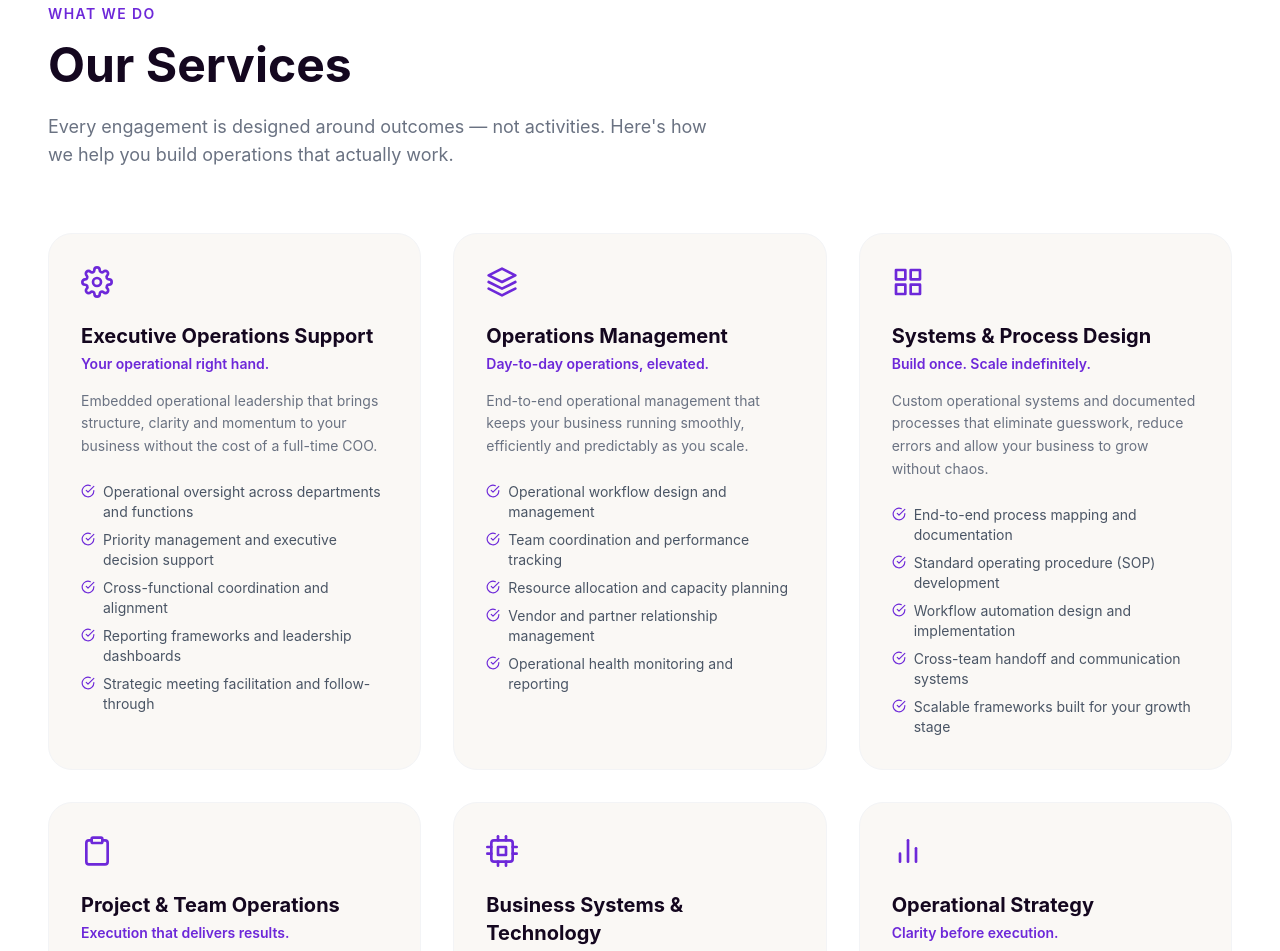
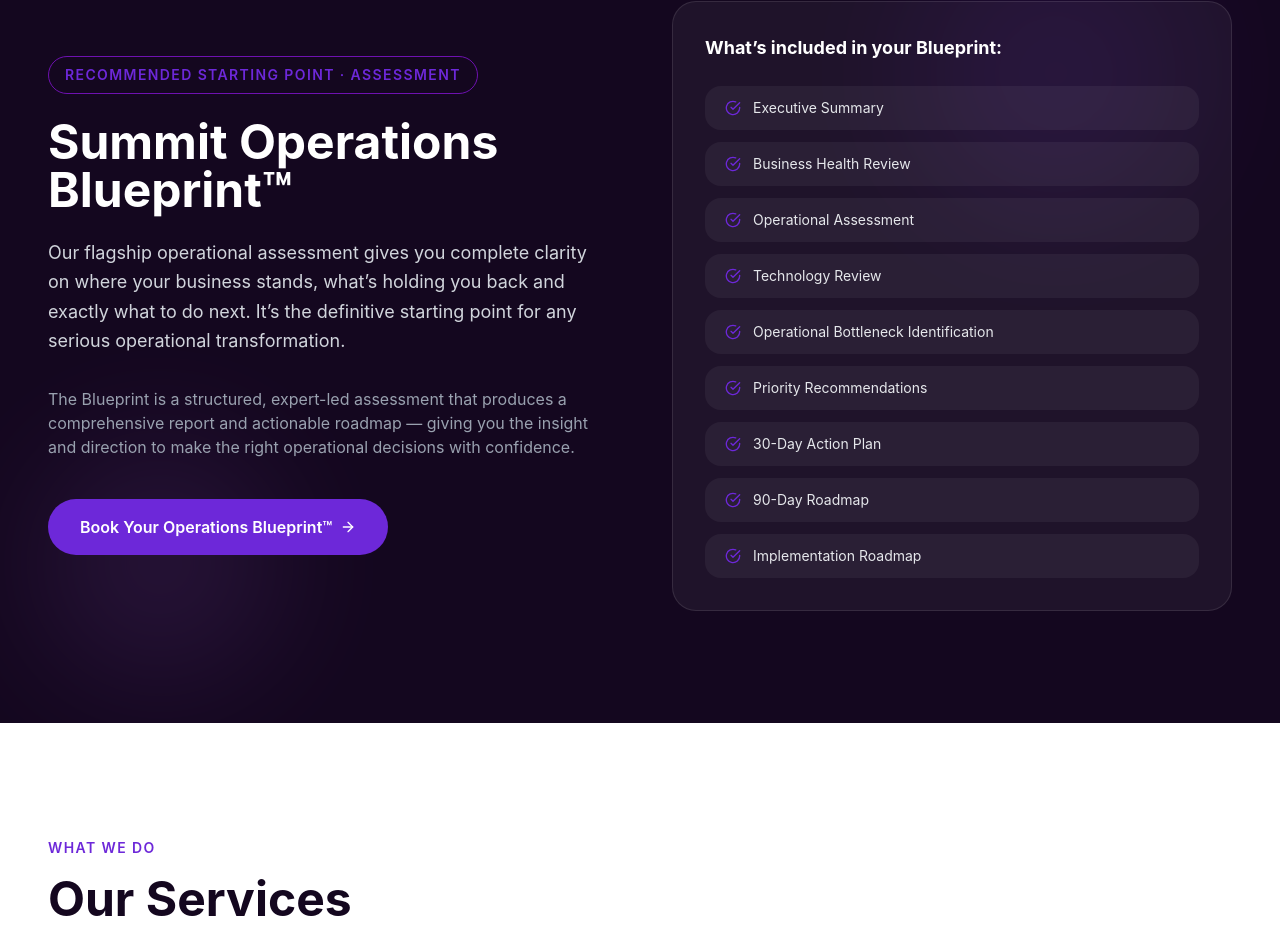
Before and after one commit to oluwafunmilayo-coder/summit-valor-vscode-website, a React (Vite) app: page /services in a window 1280 px wide. Shown: the part 1836-2787 px from the top of the page. Built offline with nearby package versions, Linux system fonts and the light colour scheme.

Commit message:
Update services page offerings
Co-authored-by: Copilot <223556219+Copilot@users.noreply.github.com>

```diff
--- a/src/pages/Services.jsx
+++ b/src/pages/Services.jsx
@@ -14,7 +14,6 @@ import {
   FiChevronDown,
   FiArrowRight,
   FiCpu,
-  FiBarChart2,
   FiClipboard,
   FiZap,
   FiFlag,
@@ -77,87 +76,86 @@ export default function Services() {
   const services = [
     {
       icon: <FiSettings size={32} />,
-      title: "Executive Operations Support",
-      subtitle: "Your operational right hand.",
+      title: "Systems, Automation & CRM Buildout",
+      subtitle: "Done-for-you systems that free your time.",
       description:
-        "Embedded operational leadership that brings structure, clarity and momentum to your business without the cost of a full-time COO.",
+        "Design and implementation of the operational systems, workflows and CRM that remove friction, reduce overwhelm and create sustainable structure in your business.",
       bullets: [
-        "Operational oversight across departments and functions",
-        "Priority management and executive decision support",
-        "Cross-functional coordination and alignment",
-        "Reporting frameworks and leadership dashboards",
-        "Strategic meeting facilitation and follow-through",
+        "End-to-end process mapping and workflow design",
+        "CRM setup and automation",
+        "Tool selection and integration",
+        "Documentation and team handoff",
       ],
     },
     {
       icon: <FiLayers size={32} />,
-      title: "Operations Management",
-      subtitle: "Day-to-day operations, elevated.",
+      title: "Business Model & Offer Restructure",
+      subtitle: "Realign your model for sustainable growth.",
       description:
-        "End-to-end operational management that keeps your business running smoothly, efficiently and predictably as you scale.",
+        "A focused strategic session that reviews and realigns your business model, offers, pricing and delivery structure so everything supports the business you want to build.",
       bullets: [
-        "Operational workflow design and management",
-        "Team coordination and performance tracking",
-        "Resource allocation and capacity planning",
-        "Vendor and partner relationship management",
-        "Operational health monitoring and reporting",
+        "Business model and delivery model review",
+        "Offer and pricing audit",
+        "Delivery structure recommendations",
+        "Clear next-step action plan",
       ],
     },
     {
       icon: <FiGrid size={32} />,
-      title: "Systems & Process Design",
-      subtitle: "Build once. Scale indefinitely.",
+      title: "90-Day Operational Roadmap",
+      subtitle: "Clarity and direction for the next quarter.",
       description:
-        "Custom operational systems and documented processes that eliminate guesswork, reduce errors and allow your business to grow without chaos.",
+        "A prioritised quarterly blueprint with ownership, milestones and metrics so you know exactly what to focus on and execute.",
       bullets: [
-        "End-to-end process mapping and documentation",
-        "Standard operating procedure (SOP) development",
-        "Workflow automation design and implementation",
-        "Cross-team handoff and communication systems",
-        "Scalable frameworks built for your growth stage",
+        "Current state assessment",
+        "Priority goals and milestones",
+        "Ownership and accountability framework",
+        "30-day and 90-day action plan",
       ],
     },
     {
       icon: <FiClipboard size={32} />,
-      title: "Project & Team Operations",
-      subtitle: "Execution that delivers results.",
+      title: "SOP, Playbook & Team Setup",
+      subtitle: "Structure that removes you as the bottleneck.",
       description:
-        "Structured project management and team operations that turn strategy into outcomes with clear timelines, ownership and accountability.",
+        "Documented processes and practical frameworks that help you confidently manage contractors, assistants or small teams without stress or micromanagement.",
       bullets: [
-        "Project planning, scoping and timeline management",
-        "Team structure, roles and accountability frameworks",
-        "Progress tracking and stakeholder communication",
-        "Risk identification and mitigation planning",
-        "Post-project reviews and lessons learned",
+        "Standard Operating Procedures (SOPs)",
+        "Operations playbook",
+        "Team roles and accountability frameworks",
+        "Contractor / VA management systems",
       ],
     },
     {
       icon: <FiCpu size={32} />,
-      title: "Business Systems & Technology",
-      subtitle: "The right tools, properly implemented.",
+      title: "Business Rebuild Program",
+      subtitle: "Full operational transformation.",
       description:
-        "Technology stack assessment, tool selection and systems integration to ensure your business infrastructure supports — not hinders — growth.",
+        "A comprehensive engagement that redesigns your systems, model, team structure and leadership support so your business can scale sustainably.",
       bullets: [
-        "Tech stack audit and optimisation",
-        "Tool selection, implementation and team training",
-        "Data flow and integration architecture",
-        "Automation of repetitive operational tasks",
-        "Digital workspace design for distributed teams",
+        "Everything in the services above",
+        "Embedded leadership support",
+        "Full implementation support",
+        "Ongoing optimisation",
       ],
     },
+  ];
+
+  const partnershipTiers = [
     {
-      icon: <FiBarChart2 size={32} />,
-      title: "Operational Strategy",
-      subtitle: "Clarity before execution.",
-      description:
-        "Strategic operational planning that aligns your business model, resources and processes to support sustainable, structured growth.",
-      bullets: [
-        "Operational readiness and growth stage assessment",
-        "Business model and delivery model alignment",
-        "Organisational design and team planning",
-        "Quarterly and annual operational roadmaps",
-        "KPI frameworks and performance measurement systems",
-      ],
+      title: "Foundation",
+      description: "Project-based support",
+      icon: <FiTarget size={28} />,
+    },
+    {
+      title: "Momentum",
+      description: "Ongoing operational partnership",
+      icon: <FiTrendingUp size={28} />,
+    },
+    {
+      title: "Command",
+      description: "Embedded operational leadership (fractional COO level)",
+      icon: <FiUsers size={28} />,
     },
   ];
 
@@ -309,7 +307,7 @@ export default function Services() {
               custom={0}
               className="inline-block text-[#6D28D9] text-sm font-semibold tracking-widest uppercase mb-6 border border-purple-800 px-4 py-2 rounded-full"
             >
-              Summit Valor · Services
+              SUMMIT VALOR · SERVICES
             </motion.span>
             <motion.h1
               variants={fadeUp}
@@ -324,10 +322,10 @@ export default function Services() {
               custom={2}
               className="text-xl text-gray-300 leading-relaxed mb-12 max-w-2xl"
             >
-              Growing businesses don't fail because they lack ambition. They
-              struggle when operations can't keep up. Summit Valor helps founders
-              strengthen systems, improve execution and build the operational
-              foundation needed for sustainable growth.
+              Growing businesses don’t fail because they lack ambition. They
+              struggle when operations can’t keep up. Summit Valor partners with
+              founders to design the systems, structure and operational
+              leadership that make sustainable growth possible.
             </motion.p>
             <motion.div
               variants={fadeUp}
@@ -399,6 +397,82 @@ export default function Services() {
         </div>
       </section>
 
+      {/* Summit Operations Blueprint */}
+      <section id="blueprint" className="bg-[#14071f] py-28 relative overflow-hidden">
+        <div className="absolute inset-0 opacity-10">
+          <div className="absolute top-10 right-20 w-72 h-72 bg-[#6D28D9] rounded-full filter blur-3xl" />
+          <div className="absolute bottom-10 left-10 w-60 h-60 bg-purple-400 rounded-full filter blur-3xl" />
+        </div>
+        <div className="max-w-7xl mx-auto px-6 lg:px-12 relative z-10">
+          <div className="grid grid-cols-1 lg:grid-cols-2 gap-16 items-center">
+            <motion.div
+              initial="hidden"
+              whileInView="visible"
+              viewport={{ once: true }}
+              variants={fadeUp}
+            >
+              <span className="inline-block text-[#6D28D9] text-sm font-semibold tracking-widest uppercase mb-6 border border-purple-800 px-4 py-2 rounded-full">
+                Recommended Starting Point · Assessment
+              </span>
+              <h2 className="text-4xl md:text-5xl font-bold text-white mb-6">
+                Summit Operations Blueprint™
+              </h2>
+              <p className="text-gray-300 text-lg leading-relaxed mb-8">
+                Our flagship operational assessment gives you complete clarity on
+                where your business stands, what’s holding you back and exactly
+                what to do next. It’s the definitive starting point for any
+                serious operational transformation.
+              </p>
+              <p className="text-gray-400 mb-10">
+                The Blueprint is a structured, expert-led assessment that
+                produces a comprehensive report and actionable roadmap — giving
+                you the insight and direction to make the right operational
+                decisions with confidence.
+              </p>
+              <a
+                href="/contact"
+                className="inline-flex items-center gap-2 bg-[#6D28D9] hover:bg-purple-700 text-white px-8 py-4 rounded-full font-semibold text-base transition-all duration-300 hover:scale-105 hover:shadow-lg hover:shadow-purple-900/40"
+              >
+                Book Your Operations Blueprint™
+                <FiArrowRight />
+              </a>
+            </motion.div>
+            <motion.div
+              initial="hidden"
+              whileInView="visible"
+              viewport={{ once: true }}
+              variants={fadeUp}
+              custom={1}
+            >
+              <div className="bg-white/5 border border-white/10 rounded-3xl p-8">
+                <h3 className="text-white font-bold text-lg mb-6">
+                  What’s included in your Blueprint:
+                </h3>
+                <div className="grid grid-cols-1 gap-3">
+                  {blueprintItems.map((item, i) => (
+                    <motion.div
+                      key={i}
+                      custom={i}
+                      initial="hidden"
+                      whileInView="visible"
+                      viewport={{ once: true }}
+                      variants={fadeUp}
+                      className="flex items-center gap-3 bg-white/5 rounded-2xl px-5 py-3"
+                    >
+                      <FiCheckCircle
+                        className="text-[#6D28D9] flex-shrink-0"
+                        size={16}
+                      />
+                      <span className="text-gray-200 text-sm">{item}</span>
+                    </motion.div>
+                  ))}
+                </div>
+              </div>
+            </motion.div>
+          </div>
+        </div>
+      </section>
+
       {/* Services */}
       <section id="services" className="bg-white py-28">
         <div className="max-w-7xl mx-auto px-6 lg:px-12">
@@ -417,7 +491,7 @@ export default function Services() {
             </h2>
             <p className="text-lg text-gray-500 max-w-2xl">
               Every engagement is designed around outcomes — not activities.
-              Here's how we help you build operations that actually work.
+              Here’s how we help you build operations that actually work.
             </p>
           </motion.div>
           <div className="grid grid-cols-1 md:grid-cols-2 lg:grid-cols-3 gap-8">
@@ -464,78 +538,48 @@ export default function Services() {
         </div>
       </section>
 
-      {/* Summit Operations Blueprint */}
-      <section id="blueprint" className="bg-[#14071f] py-28 relative overflow-hidden">
-        <div className="absolute inset-0 opacity-10">
-          <div className="absolute top-10 right-20 w-72 h-72 bg-[#6D28D9] rounded-full filter blur-3xl" />
-          <div className="absolute bottom-10 left-10 w-60 h-60 bg-purple-400 rounded-full filter blur-3xl" />
-        </div>
-        <div className="max-w-7xl mx-auto px-6 lg:px-12 relative z-10">
-          <div className="grid grid-cols-1 lg:grid-cols-2 gap-16 items-center">
+      {/* Ongoing Operational Partnership */}
+      <section className="bg-[#faf8f5] py-28">
+        <div className="max-w-7xl mx-auto px-6 lg:px-12">
           <motion.div
             initial="hidden"
             whileInView="visible"
             viewport={{ once: true }}
             variants={fadeUp}
+            className="mb-16"
           >
-              <span className="inline-block text-[#6D28D9] text-sm font-semibold tracking-widest uppercase mb-6 border border-purple-800 px-4 py-2 rounded-full">
-                Flagship Service
+            <span className="text-[#6D28D9] text-sm font-semibold tracking-widest uppercase">
+              Ways to Work Together
             </span>
-              <h2 className="text-4xl md:text-5xl font-bold text-white mb-6">
-                Summit Operations Blueprint™
+            <h2 className="text-4xl md:text-5xl font-bold text-[#14071f] mt-4 mb-6">
+              Ongoing Operational Partnership
             </h2>
-              <p className="text-gray-300 text-lg leading-relaxed mb-8">
-                Our flagship operational assessment gives you complete clarity on
-                where your business stands, what's holding you back and exactly
-                what to do next. It's the definitive starting point for any
-                serious operational transformation.
+            <p className="text-lg text-gray-500 max-w-2xl">
+              Continuous operational leadership when you need more than a
+              project.
             </p>
-              <p className="text-gray-400 mb-10">
-                The Blueprint is a structured, expert-led assessment that
-                produces a comprehensive report and actionable roadmap — giving
-                you the insight and direction to make the right operational
-                decisions with confidence.
-              </p>
-              <a
-                href="/contact"
-                className="inline-flex items-center gap-2 bg-[#6D28D9] hover:bg-purple-700 text-white px-8 py-4 rounded-full font-semibold text-base transition-all duration-300 hover:scale-105 hover:shadow-lg hover:shadow-purple-900/40"
-              >
-                Book Your Operations Blueprint™
-                <FiArrowRight />
-              </a>
           </motion.div>
+          <div className="grid grid-cols-1 md:grid-cols-3 gap-8">
+            {partnershipTiers.map((tier, i) => (
               <motion.div
-              initial="hidden"
-              whileInView="visible"
-              viewport={{ once: true }}
-              variants={fadeUp}
-              custom={1}
-            >
-              <div className="bg-white/5 border border-white/10 rounded-3xl p-8">
-                <h3 className="text-white font-bold text-lg mb-6">
-                  What's included in your Blueprint:
-                </h3>
-                <div className="grid grid-cols-1 gap-3">
-                  {blueprintItems.map((item, i) => (
-                    <motion.div
-                      key={i}
+                key={tier.title}
                 custom={i}
                 initial="hidden"
                 whileInView="visible"
                 viewport={{ once: true }}
                 variants={fadeUp}
-                      className="flex items-center gap-3 bg-white/5 rounded-2xl px-5 py-3"
+                whileHover={{ y: -6 }}
+                className="bg-white rounded-3xl p-8 border border-gray-100 hover:shadow-lg transition-all duration-300"
               >
-                      <FiCheckCircle
-                        className="text-[#6D28D9] flex-shrink-0"
-                        size={16}
-                      />
-                      <span className="text-gray-200 text-sm">{item}</span>
+                <div className="text-[#6D28D9] mb-6">{tier.icon}</div>
+                <h3 className="text-xl font-bold text-[#14071f] mb-3">
+                  {tier.title}
+                </h3>
+                <p className="text-gray-500 text-sm leading-relaxed">
+                  {tier.description}
+                </p>
               </motion.div>
             ))}
-                </div>
-              </div>
-            </motion.div>
           </div>
         </div>
       </section>
```
Lines whose indentation alone changed are shown as unchanged.
